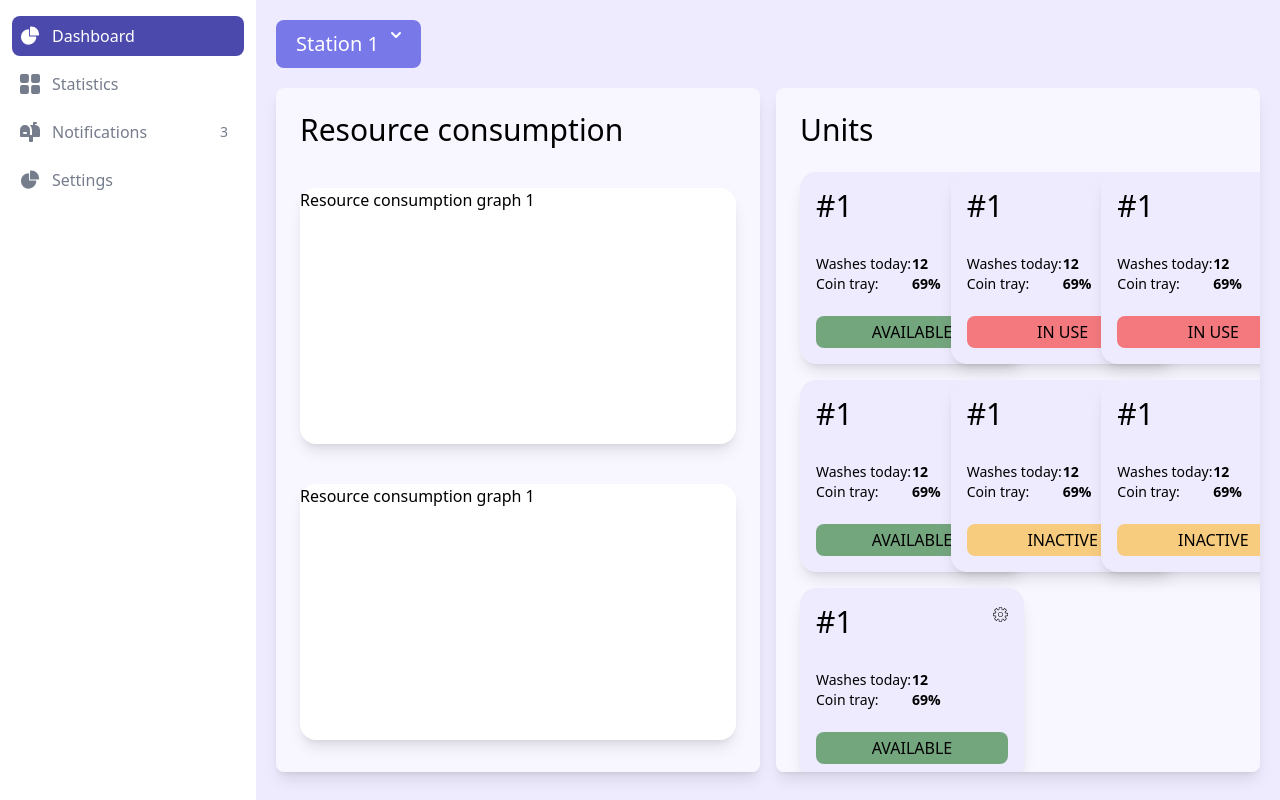
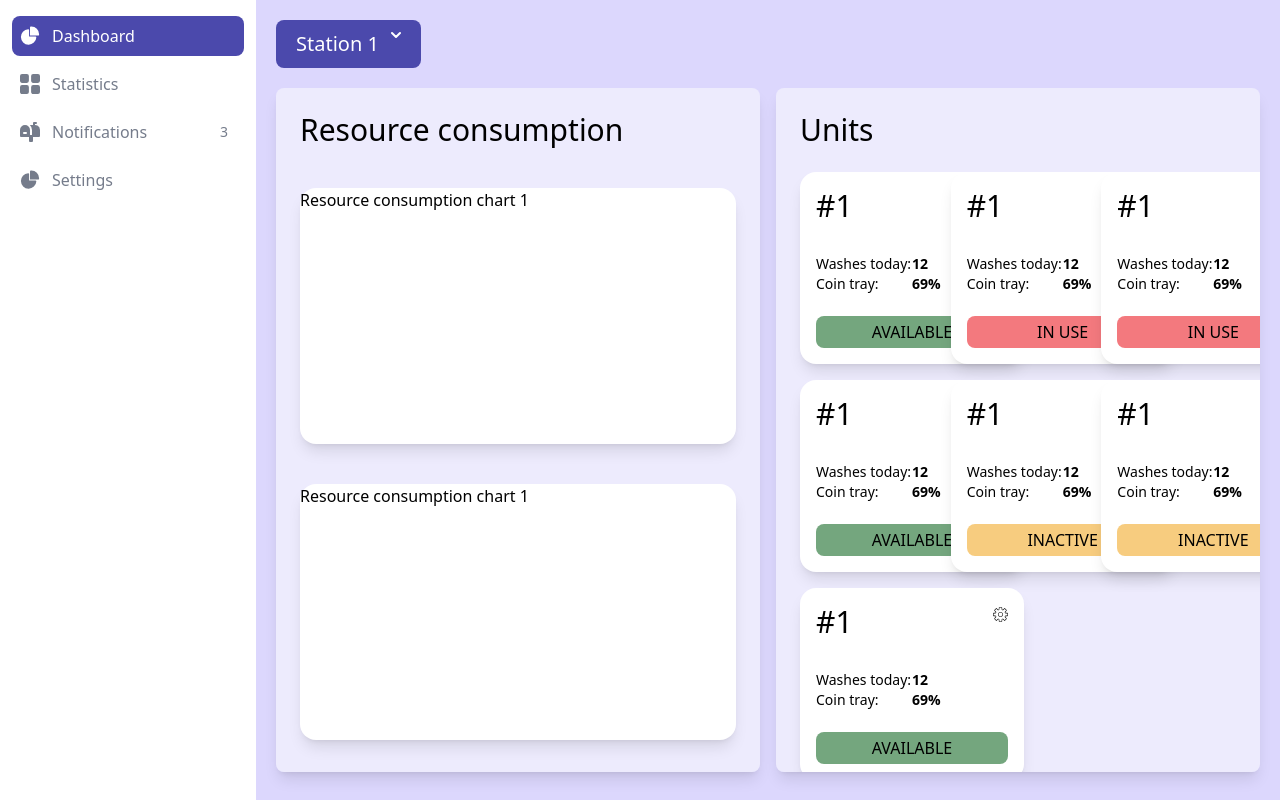
Before and after one commit to milardich/carwash-monitor, a Vue app: page /dashboard in a window 1280 px wide. Built offline with nearby package versions, Linux system fonts and the light colour scheme.

Commit message:
added new violet shade

```diff
--- a/src/assets/main.css
+++ b/src/assets/main.css
@@ -45,6 +45,7 @@ a,
 :root {
   --violet-dark: #4B49AC;
   --violet-light: #7978E9;
+  --violet-light2: #dcd7fd;
   --violet-ultralight: #edebfd;
   --white-medium: #f8f6ff;
   --blue-light: #fafbff;
@@ -70,7 +71,7 @@ a,
 
 /* Handle */
 ::-webkit-scrollbar-thumb {
-  background: var(--violet-light);
+  background: var(--violet-dark);
   border-radius: 10px;
 }
 
@@ -80,7 +81,7 @@ a,
 }
 
 body {
-  background-color: var(--violet-ultralight);
+  background-color: var(--violet-light2);
 }
 
 .text-gray-dark {
--- a/src/components/ResourceGraphCard.vue
+++ b/src/components/ResourceChartCard.vue
@@ -1,5 +1,5 @@
 <template>
     <div class="rounded-2xl border-1 border-black h-64 mt-10 shadow-lg bg-white-light">
-        Resource consumption graph 1
+        Resource consumption chart 1
     </div>
 </template>
--- a/src/components/StationDropdown.vue
+++ b/src/components/StationDropdown.vue
@@ -1,6 +1,6 @@
 <template>
     <button id="dropdownDefaultButton" data-dropdown-toggle="dropdown" @click="toggleStationDropdown"
-        class="px-5 py-2.5 text-center inline-flex bg-violet-light text-white-light rounded-lg text-xl" type="button">
+        class="px-5 py-2.5 text-center inline-flex bg-violet-dark text-white-light rounded-lg text-xl" type="button">
 
         Station 1
 
@@ -40,9 +40,7 @@
 import { defineComponent } from 'vue';
 
 export default defineComponent({
-    props: {
-        stationDropdownOpen: Boolean
-    },
+
     data() {
         return {
             stationDropdownOpen: false
--- a/src/components/UnitCard.vue
+++ b/src/components/UnitCard.vue
@@ -41,7 +41,7 @@ function toInactive() {
 
 <template>
     <div
-        class="box-border h-48 w-56 grid grid-cols-1 rounded-2xl border-1 border-black shadow-lg p-4 content-between bg-violet-ultralight">
+        class="box-border h-48 w-56 grid grid-cols-1 rounded-2xl border-1 border-black shadow-lg p-4 content-between bg-white-light">
         <div class="flex">
             <div class="text-3xl">#1</div>
             <div class="ml-auto justify-end">
--- a/src/views/DashboardView.vue
+++ b/src/views/DashboardView.vue
@@ -1,7 +1,7 @@
 <script setup lang="ts">
 import StationDropdown from '@/components/StationDropdown.vue';
 import UnitCard from '@/components/UnitCard.vue';
-import ResourcecGraphCard from '@/components/ResourceGraphCard.vue'
+import ResourcecChartCard from '@/components/ResourceChartCard.vue'
 </script>
 
 
@@ -12,19 +12,19 @@ import ResourcecGraphCard from '@/components/ResourceGraphCard.vue'
         </div>
 
         <div class="grid grid-cols-2 gap-4 h-percent-90 mt-5">
-            <div class="rounded-lg overflow-y-auto p-6 h-full  bg-white-medium shadow-lg">
+            <div class="rounded-lg overflow-y-auto p-6 h-full  bg-violet-ultralight shadow-lg">
                 <div class="text-3xl">Resource consumption</div>
 
                 <div>
                     <!-- TODO: fetch card data from backend -->
-                    <ResourcecGraphCard />
-                    <ResourcecGraphCard />
-                    <ResourcecGraphCard />
-                    <ResourcecGraphCard />
+                    <ResourcecChartCard />
+                    <ResourcecChartCard />
+                    <ResourcecChartCard />
+                    <ResourcecChartCard />
                 </div>
             </div>
 
-            <div class="rounded-lg overflow-y-auto p-6 h-full bg-white-medium shadow-lg">
+            <div class="rounded-lg overflow-y-auto p-6 h-full bg-violet-ultralight shadow-lg">
                 <div class="text-3xl">Units</div>
 
                 <div class="grid grid-cols-3 gap-4 mt-6">
```
